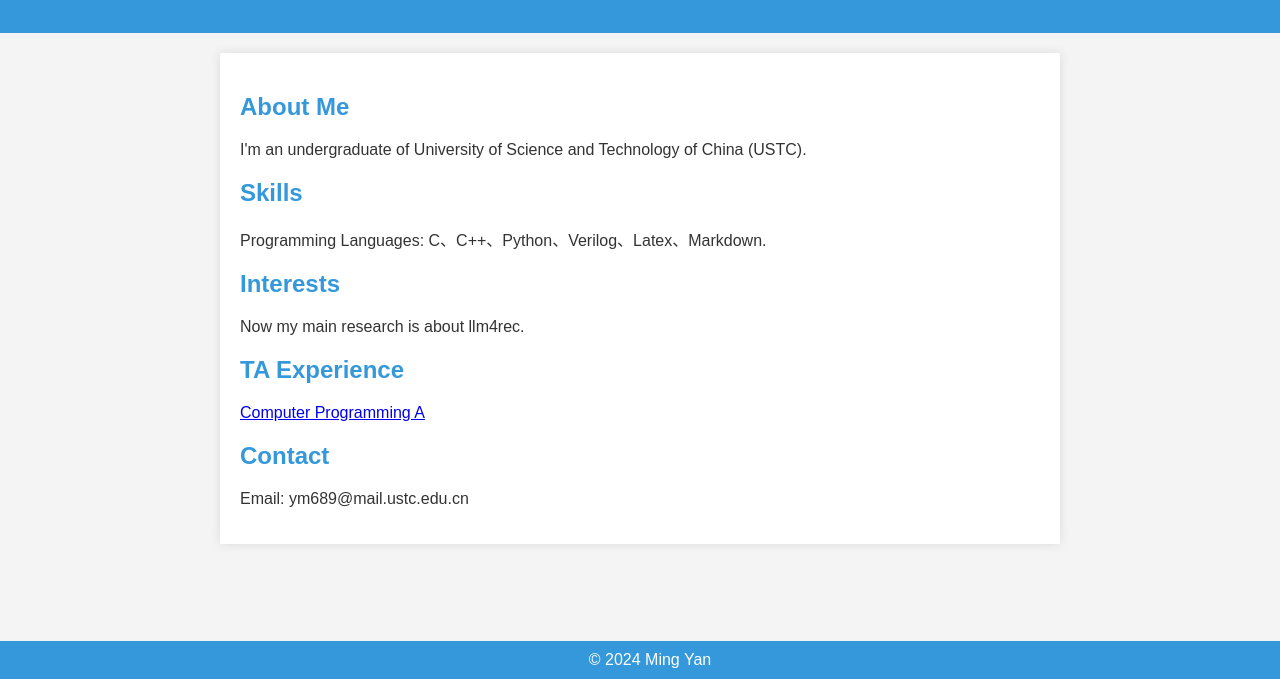
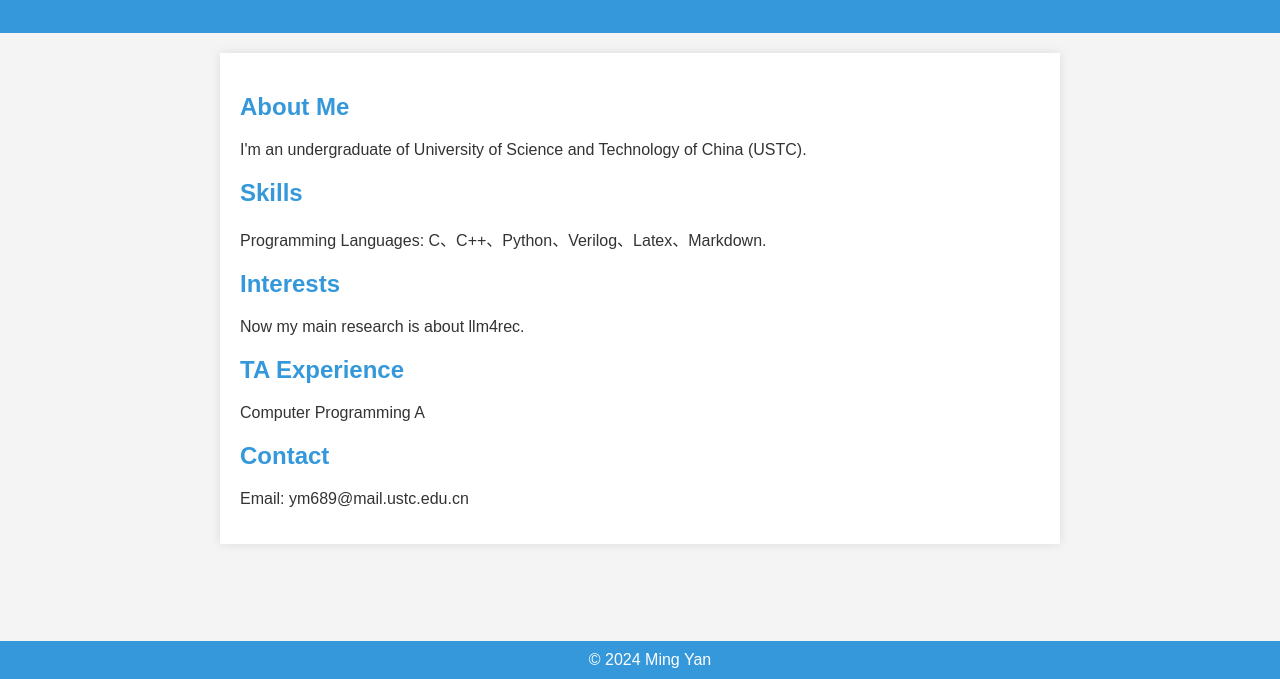
Before and after one commit to ym689/ym689.github.io, a plain HTML site: page index.html in a window 1280 px wide. Shown: the part 121-800 px from the top of the page. Drawn offline with Linux system fonts and the light colour scheme.

Commit message:
remove TA link

```diff
--- a/index.html
+++ b/index.html
@@ -61,7 +61,8 @@
         <p>Now my main research is about llm4rec.</p>
 
         <h2>TA Experience</h2>
-        <p><a href="TA/Computer_Programming_A.html">Computer Programming A</a></p>
+        <!--<p><a href="TA/Computer_Programming_A.html">Computer Programming A</a></p>-->
+        <p>Computer Programming A</a></p>
 
         <h2>Contact</h2>
         <p>Email: ym689@mail.ustc.edu.cn</p>
```
